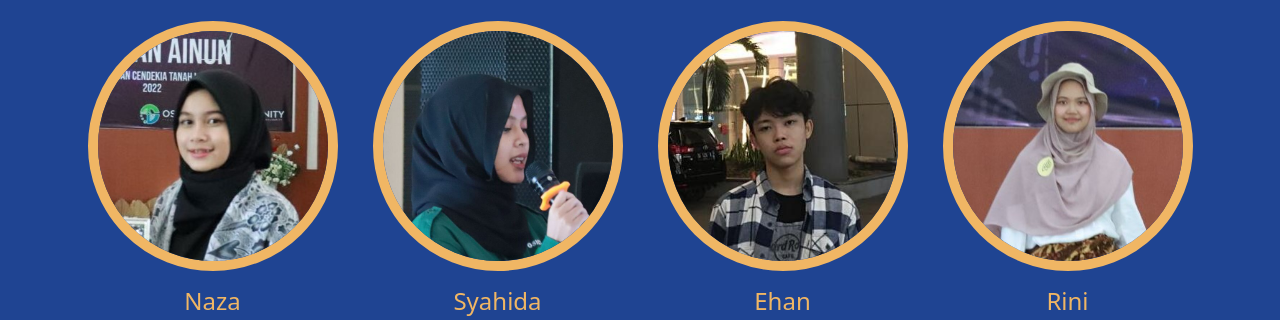
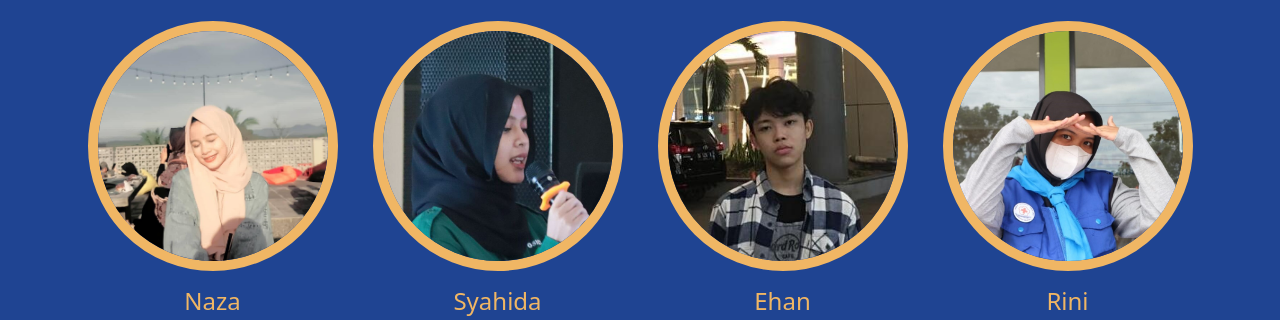
Before and after one commit to alazharict/alazharict.github.io, a plain HTML site: page index.html in a window 1280 px wide. Shown: the part 3093-3413 px from the top of the page. Drawn offline with nearby package versions, Linux system fonts and the light colour scheme.

Commit message:
menambahkan beberapa foto

```diff
--- a/index.html
+++ b/index.html
@@ -114,7 +114,7 @@
               </p>
             </div>
             <div class="col-md-3 text-center tim">
-              <img src="img/04.jpg" class="rounded-circle mb-3 img-fix" />
+              <img src="img/05.jpeg" class="rounded-circle mb-3 img-fix" />
               <h4>Dita</h4>
               <p class="warna">Social Media</p>
               <p>
@@ -204,7 +204,7 @@
               </p>
             </div>
             <div class="col-md-3 text-center tim">
-              <img src="img/13.jpg" class="rounded-circle mb-3" />
+              <img src="img/013.jpg" class="rounded-circle mb-3" />
               <h4>Naza</h4>
               <p class="warna">Social Media</p>
               <p>
@@ -234,7 +234,7 @@
               </p>
             </div>
             <div class="col-md-3 text-center tim">
-              <img src="img/016.jpg" class="rounded-circle mb-3" />
+              <img src="img/16.jpeg" class="rounded-circle mb-3" />
               <h4>Rini</h4>
               <p class="warna">Social Media</p>
               <p>
```
Also changed, not shown: img/013.jpg (added), img/05.jpeg (added), img/16.jpeg (added).
